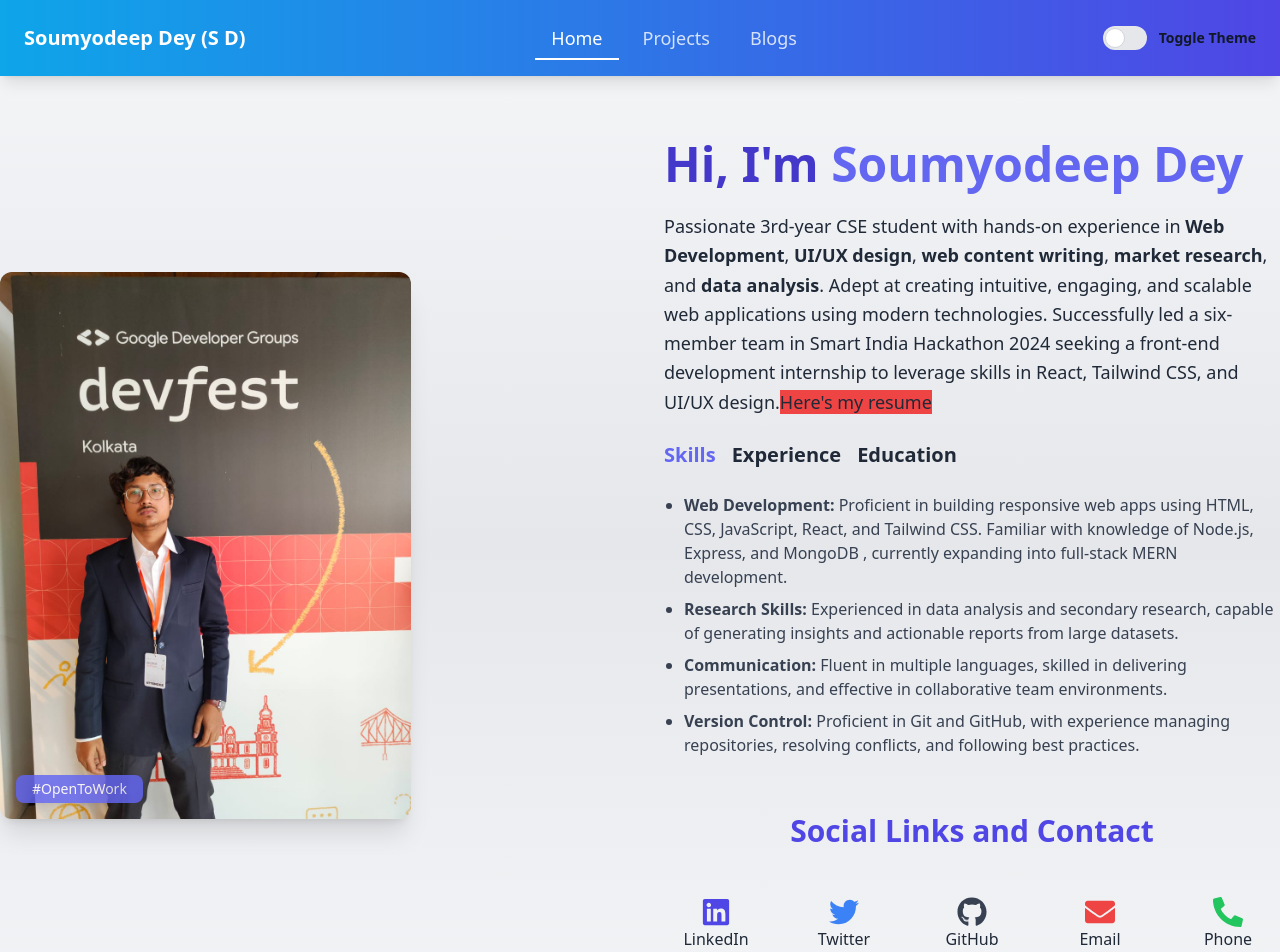
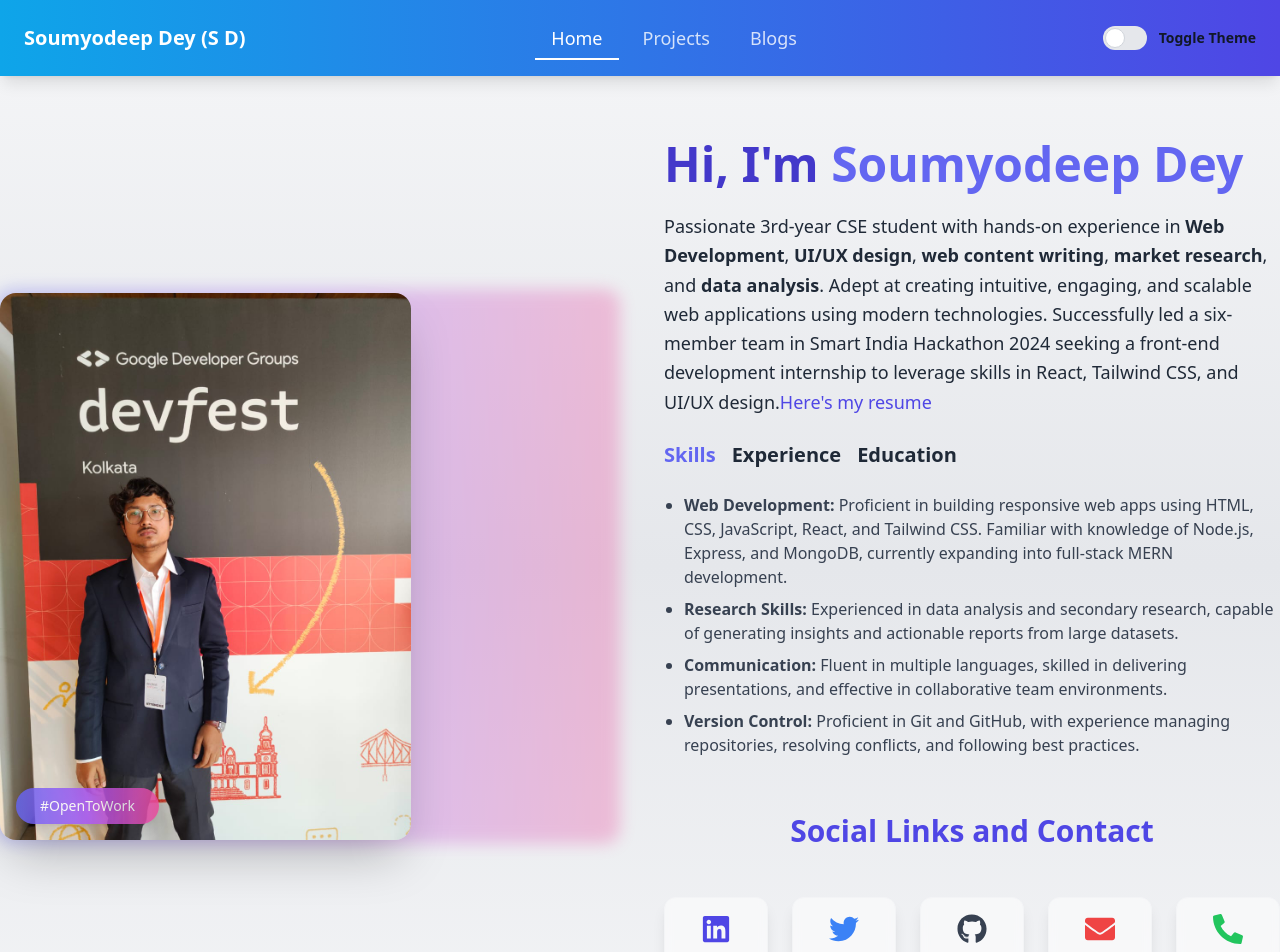
Before and after one commit to Soumyodeep-Dey/SD-portfolio, a React (Vite) app: page / in a window 1280 px wide. Shown: the top 952 px of the page. Built offline with nearby package versions, Linux system fonts and the light colour scheme.

Commit message:
upgrade the css

```diff
--- a/src/components/Home/Home.jsx
+++ b/src/components/Home/Home.jsx
@@ -12,15 +12,18 @@ function Home() {
       <div className="container mx-auto grid grid-cols-1 md:grid-cols-2 gap-12 items-center">
         {/* About Image Section */}
         <div className="about-col-1 flex justify-center">
+          <div className="relative group">
+            <div className="absolute -inset-1 bg-gradient-to-r from-indigo-500 via-purple-500 to-pink-500 rounded-2xl blur opacity-30 group-hover:opacity-100 transition duration-1000 group-hover:duration-200"></div>
             <div className="relative">
               <img
                 src="/Images/MY photo.jpg"
                 alt="My pic"
-              className="rounded-xl shadow-xl w-2/3 transform hover:scale-105 transition-transform duration-500 ease-in-out"
+                className="rounded-2xl shadow-2xl w-2/3 transform group-hover:scale-105 transition-all duration-500 ease-in-out"
               />
-            <span className="absolute bottom-4 left-4 bg-indigo-500 text-white py-1 px-4 text-sm rounded-lg shadow-lg animate-pulse dark:bg-indigo-400">
+              <span className="absolute bottom-4 left-4 bg-gradient-to-r from-indigo-500 via-purple-500 to-pink-500 text-white py-2 px-6 text-sm rounded-full shadow-lg animate-pulse">
                 #OpenToWork
               </span>
+            </div>
           </div>
         </div>
 
@@ -33,7 +36,13 @@ function Home() {
           <p className="text-lg leading-relaxed mb-4">
             Passionate 3rd-year CSE student with hands-on experience in <strong>Web Development</strong>, <strong>UI/UX design</strong>, <strong>web content writing</strong>, <strong>market research</strong>, and <strong>data analysis</strong>. Adept at creating intuitive, engaging, and scalable web applications using modern
             technologies. Successfully led a six-member team in Smart India Hackathon 2024 seeking a front-end development
-            internship to leverage skills in React, Tailwind CSS, and UI/UX design.<a className="bg-red-500" href="https://drive.google.com/file/d/1fHSCn7OesX4uDFF9IHBtAWqbDz5OVndW/view?usp=drive_link">Here&apos;s my resume</a>
+            internship to leverage skills in React, Tailwind CSS, and UI/UX design.
+            <a
+              href="https://drive.google.com/file/d/1fHSCn7OesX4uDFF9IHBtAWqbDz5OVndW/view?usp=drive_link"
+              className="text-indigo-600 dark:text-indigo-400 hover:text-indigo-800 dark:hover:text-indigo-300 transition-colors duration-300"
+            >
+              Here&apos;s my resume
+            </a>
           </p>
 
           {/* Section Tabs */}
@@ -41,7 +50,8 @@ function Home() {
             {['skills', 'experience', 'education'].map((section) => (
               <span
                 key={section}
-                className={`text-xl font-semibold cursor-pointer transition-colors ${activeSection === section
+                className={`text-xl font-semibold cursor-pointer transition-colors ${
+                  activeSection === section
                     ? 'text-indigo-500 dark:text-indigo-400'
                     : 'hover:text-indigo-500 dark:hover:text-indigo-300'
                 }`}
@@ -57,7 +67,7 @@ function Home() {
             {activeSection === 'skills' && (
               <ul className="list-disc pl-5 text-gray-700 dark:text-gray-200">
                 <li className="pb-2">
-                  <span className="font-semibold">Web Development:</span> Proficient in building responsive web apps using HTML, CSS, JavaScript, React, and Tailwind CSS. Familiar with knowledge of Node.js, Express, and MongoDB , currently expanding into full-stack MERN development.
+                  <span className="font-semibold">Web Development:</span> Proficient in building responsive web apps using HTML, CSS, JavaScript, React, and Tailwind CSS. Familiar with knowledge of Node.js, Express, and MongoDB, currently expanding into full-stack MERN development.
                 </li>
                 <li className="pb-2">
                   <span className="font-semibold">Research Skills:</span> Experienced in data analysis and secondary research, capable of generating insights and actionable reports from large datasets.
@@ -77,7 +87,7 @@ function Home() {
                   <span className="font-semibold">Web Content Writer | NaukriSafar (Jan 2025 - March 2025):</span> Published 100+ job-related blogs on WordPress, all SEO-optimized with scores above 70/100.
                 </li>
                 <li className="pb-2">
-                  <span className="font-semibold">Team Leader | Smart India Hackathon 2024 (Sep 2024 - Nov 2024):</span> Led a six-member team to develop &quot;E-Scholar,&quot; a centralized React-based platform for paperless scholarship disbursement. Designed and refined UI/UX based on user feedback, enhancing accessibility and engagement.
+                  <span className="font-semibold">Team Leader | Smart India Hackathon 2024 (Sep 2024 - Nov 2024):</span> Led a six-member team to develop "E-Scholar," a centralized React-based platform for paperless scholarship disbursement. Designed and refined UI/UX based on user feedback, enhancing accessibility and engagement.
                 </li>
                 <li className="pb-2">
                   <span className="font-semibold">Research Intern | DrMudhiwalla (Apr 2024 - Aug 2024):</span> Conducted in-depth market research, compiling data from 10+ reports into actionable insights. Designed branding materials, improving engagement by 25%.
@@ -86,7 +96,6 @@ function Home() {
                   <span className="font-semibold">Intern | The We Foundation (Nov 2023 - Jan 2024):</span> Performed secondary research on 25+ topics, visualizing key insights for strategic decision-making.
                 </li>
               </ul>
-
             )}
 
             {activeSection === 'education' && (
@@ -101,10 +110,8 @@ function Home() {
                   <span className="font-semibold">Madhyamik (Percentage: 87%):</span> Completed secondary education at Kodalia Agapur High School (H.S.) (2014-2020).
                 </li>
               </ul>
-
             )}
           </div>
-
 
           {/* Social Links and Contact Me Header */}
           <div className="mt-12 text-center">
@@ -117,51 +124,50 @@ function Home() {
           <div className="mt-12 grid grid-cols-2 gap-6 sm:grid-cols-5">
             <a
               href="https://www.linkedin.com/in/soumyodeep-dey-s-d-2a125b1a7/"
-              className="text-center group"
+              className="group flex flex-col items-center p-4 rounded-xl bg-white/50 dark:bg-gray-800/50 backdrop-blur-sm shadow-lg hover:shadow-xl transition-all duration-300 hover:-translate-y-1 border border-gray-100 dark:border-gray-700"
             >
-              <FaLinkedin className="text-indigo-600 text-3xl mx-auto group-hover:scale-110 group-hover:text-indigo-800 dark:text-indigo-400 dark:group-hover:text-indigo-300 transition-transform duration-300" />
-              <span className="dark:text-gray-300 group-hover:text-indigo-800 dark:group-hover:text-indigo-300 transition-colors duration-300">
+              <FaLinkedin className="text-indigo-600 text-3xl mb-2 group-hover:scale-110 group-hover:text-indigo-800 dark:text-indigo-400 dark:group-hover:text-indigo-300 transition-all duration-300" />
+              <span className="text-gray-700 dark:text-gray-300 group-hover:text-indigo-800 dark:group-hover:text-indigo-300 transition-colors duration-300">
                 LinkedIn
               </span>
             </a>
             <a
               href="https://twitter.com/Soumyodeep2003"
-              className="text-center group"
+              className="group flex flex-col items-center p-4 rounded-xl bg-white/50 dark:bg-gray-800/50 backdrop-blur-sm shadow-lg hover:shadow-xl transition-all duration-300 hover:-translate-y-1 border border-gray-100 dark:border-gray-700"
             >
-              <FaTwitter className="text-blue-500 text-3xl mx-auto group-hover:scale-110 group-hover:text-blue-700 dark:text-blue-400 dark:group-hover:text-blue-300 transition-transform duration-300" />
-              <span className="dark:text-gray-300 group-hover:text-blue-700 dark:group-hover:text-blue-300 transition-colors duration-300">
+              <FaTwitter className="text-blue-500 text-3xl mb-2 group-hover:scale-110 group-hover:text-blue-700 dark:text-blue-400 dark:group-hover:text-blue-300 transition-all duration-300" />
+              <span className="text-gray-700 dark:text-gray-300 group-hover:text-blue-700 dark:group-hover:text-blue-300 transition-colors duration-300">
                 Twitter
               </span>
             </a>
             <a
               href="https://github.com/Soumyodeep-Dey"
-              className="text-center group"
+              className="group flex flex-col items-center p-4 rounded-xl bg-white/50 dark:bg-gray-800/50 backdrop-blur-sm shadow-lg hover:shadow-xl transition-all duration-300 hover:-translate-y-1 border border-gray-100 dark:border-gray-700"
             >
-              <FaGithub className="text-gray-700 text-3xl mx-auto group-hover:scale-110 group-hover:text-gray-900 dark:text-gray-400 dark:group-hover:text-gray-200 transition-transform duration-300" />
-              <span className="dark:text-gray-300 group-hover:text-gray-900 dark:group-hover:text-gray-200 transition-colors duration-300">
+              <FaGithub className="text-gray-700 text-3xl mb-2 group-hover:scale-110 group-hover:text-gray-900 dark:text-gray-400 dark:group-hover:text-gray-200 transition-all duration-300" />
+              <span className="text-gray-700 dark:text-gray-300 group-hover:text-gray-900 dark:group-hover:text-gray-200 transition-colors duration-300">
                 GitHub
               </span>
             </a>
             <a
               href="mailto:soumyodeepdey2003@gmail.com"
-              className="text-center group"
+              className="group flex flex-col items-center p-4 rounded-xl bg-white/50 dark:bg-gray-800/50 backdrop-blur-sm shadow-lg hover:shadow-xl transition-all duration-300 hover:-translate-y-1 border border-gray-100 dark:border-gray-700"
             >
-              <FaEnvelope className="text-red-500 text-3xl mx-auto group-hover:scale-110 group-hover:text-red-700 dark:text-red-400 dark:group-hover:text-red-300 transition-transform duration-300" />
-              <span className="dark:text-gray-300 group-hover:text-red-700 dark:group-hover:text-red-300 transition-colors duration-300">
+              <FaEnvelope className="text-red-500 text-3xl mb-2 group-hover:scale-110 group-hover:text-red-700 dark:text-red-400 dark:group-hover:text-red-300 transition-all duration-300" />
+              <span className="text-gray-700 dark:text-gray-300 group-hover:text-red-700 dark:group-hover:text-red-300 transition-colors duration-300">
                 Email
               </span>
             </a>
             <a
               href="tel:09836545284"
-              className="text-center group"
+              className="group flex flex-col items-center p-4 rounded-xl bg-white/50 dark:bg-gray-800/50 backdrop-blur-sm shadow-lg hover:shadow-xl transition-all duration-300 hover:-translate-y-1 border border-gray-100 dark:border-gray-700"
             >
-              <FaPhone className="text-green-500 text-3xl mx-auto transform rotate-90 group-hover:scale-110 group-hover:text-green-700 dark:text-green-400 dark:group-hover:text-green-300 transition-transform duration-300" />
-              <span className="dark:text-gray-300 group-hover:text-green-700 dark:group-hover:text-green-300 transition-colors duration-300">
+              <FaPhone className="text-green-500 text-3xl mb-2 transform rotate-90 group-hover:scale-110 group-hover:text-green-700 dark:text-green-400 dark:group-hover:text-green-300 transition-all duration-300" />
+              <span className="text-gray-700 dark:text-gray-300 group-hover:text-green-700 dark:group-hover:text-green-300 transition-colors duration-300">
                 Phone
               </span>
             </a>
           </div>
-
         </div>
       </div>
     </div>
```
Lines whose indentation alone changed are shown as unchanged.
